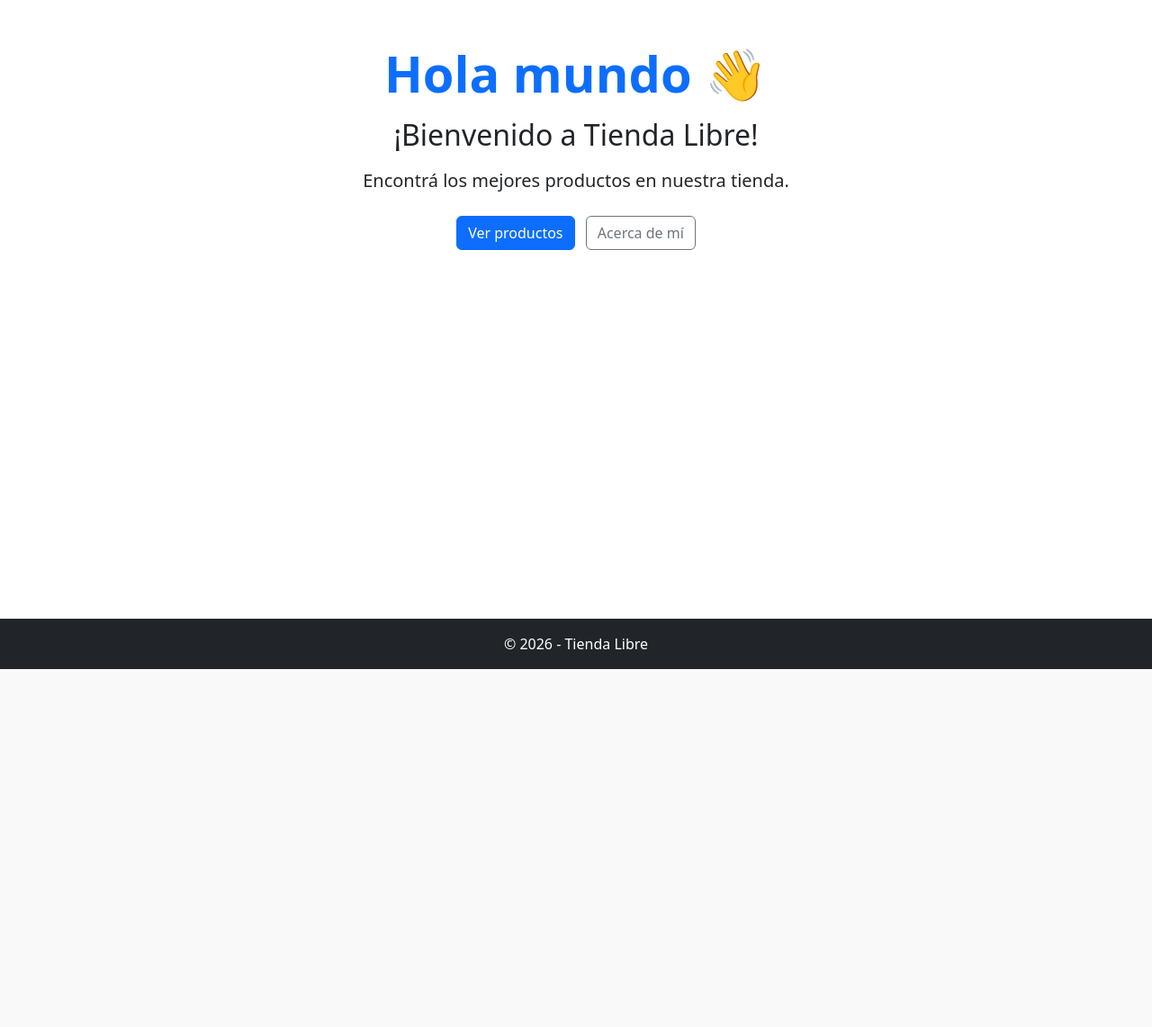
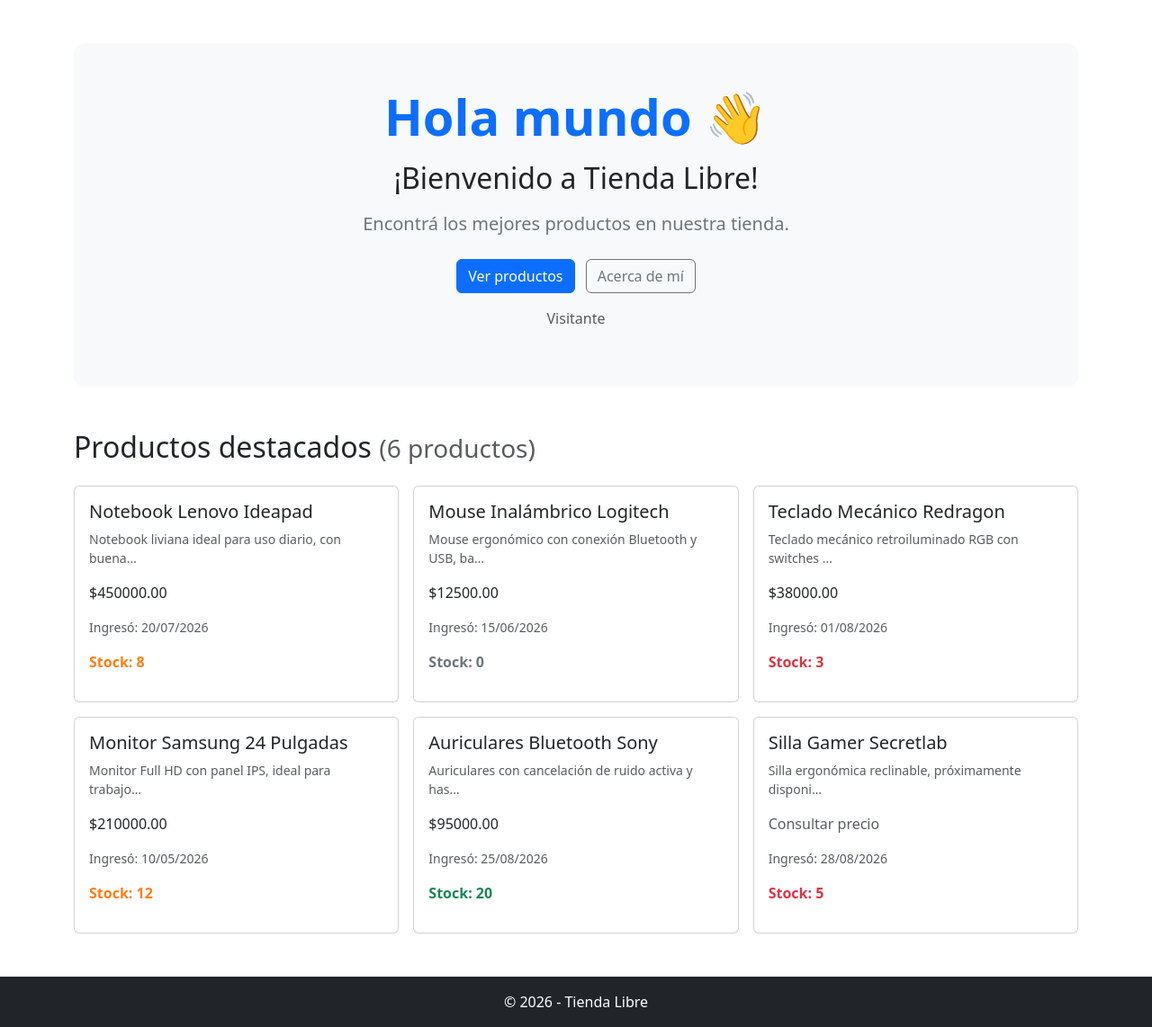
Before and after one commit to Villada-PG3/trabajo-practico-tienda-libre-tomasb2009, a Django app: page / in a window 1280 px wide. Shown: the part 56-1198 px from the top of the page at 90% size. Before the commit the page ends 800 px from the top, so only its background shows below. Run offline with Django 5.2, Linux system fonts and the light colour scheme.

Commit message:
feat: template dinámico con DTL en home

```diff
--- /dev/null
+++ b/tiendalibre/static/tiendalibre/css/home.css
@@ -0,0 +1,33 @@
+.home-hero {
+  background-color: #f8f9fa;
+  border-radius: 0.75rem;
+  padding: 3rem 2rem;
+}
+
+.home-title {
+  color: #0d6efd;
+}
+
+.home-subtitle {
+  color: #6c757d;
+}
+
+.stock-alto {
+  color: #198754;
+  font-weight: 600;
+}
+
+.stock-medio {
+  color: #fd7e14;
+  font-weight: 600;
+}
+
+.stock-bajo {
+  color: #dc3545;
+  font-weight: 600;
+}
+
+.stock-agotado {
+  color: #6c757d;
+  font-weight: 600;
+}
--- a/tiendalibre/templates/tiendalibre/base.html
+++ b/tiendalibre/templates/tiendalibre/base.html
@@ -12,6 +12,7 @@
       href="https://cdn.jsdelivr.net/npm/bootstrap@5.3.3/dist/css/bootstrap.min.css"
       rel="stylesheet"
     />
+    {% block extra_css %}{% endblock %}
   </head>
 
   <body class="d-flex flex-column min-vh-100">
--- a/tiendalibre/templates/tiendalibre/home.html
+++ b/tiendalibre/templates/tiendalibre/home.html
@@ -1,13 +1,17 @@
-{% extends "tiendalibre/base.html" %} {% block title %} Inicio | Tienda Libre
-{%endblock %} {% block content %}
+{% extends "tiendalibre/base.html" %} {% load static %} {% block title %} Inicio
+| Tienda Libre {% endblock %} {% block extra_css %}
+<link rel="stylesheet" href="{% static 'tiendalibre/css/home.css' %}" />
+{% endblock %} {% block content %}
 
 <div class="container py-5">
-  <div class="text-center">
-    <h1 class="display-4 fw-bold text-primary">Hola mundo 👋</h1>
+  <div class="text-center home-hero">
+    <h1 class="display-4 fw-bold home-title">Hola mundo 👋</h1>
 
     <h2 class="mt-3">¡Bienvenido a Tienda Libre!</h2>
 
-    <p class="lead mt-3">Encontrá los mejores productos en nuestra tienda.</p>
+    <p class="lead mt-3 home-subtitle">
+      Encontrá los mejores productos en nuestra tienda.
+    </p>
 
     <div class="mt-4">
       <a href="{% url 'tiendalibre:productos' %}" class="btn btn-primary me-2">
@@ -21,6 +25,64 @@
         Acerca de mí
       </a>
     </div>
+
+    {% if usuario_logueado %}
+    <p class="mt-3 text-success">Sesión iniciada</p>
+    {% else %}
+    <p class="mt-3 text-muted">Visitante</p>
+    {% endif %}
+  </div>
+
+  <h2 class="mt-5 mb-4">
+    {{ titulo }}
+    <small class="text-muted"
+      >({{ productos_destacados|length }} productos)</small
+    >
+  </h2>
+
+  <div class="row g-3">
+    {% for producto in productos_destacados %}
+    <div class="col-12 col-md-6 col-lg-4">
+      <div class="card h-100">
+        <div class="card-body">
+          <h5 class="card-title">{{ producto.nombre|title }}</h5>
+
+          <p class="card-text text-muted small">
+            {{ producto.descripcion|truncatechars:50 }}
+          </p>
+
+          <p class="card-text">
+            {% if producto.precio %} ${{ producto.precio|floatformat:2 }}
+            {% else %}
+            <span class="text-muted"
+              >{{ producto.precio|default:"Consultar precio" }}</span
+            >
+            {% endif %}
+          </p>
+
+          <p class="card-text small text-muted">
+            Ingresó: {{ producto.fecha_ingreso|date:"d/m/Y" }}
+          </p>
+
+          {% if producto.stock == 0 %}
+          <p class="stock-agotado">Stock: {{ producto.stock }}</p>
+          {% elif producto.stock <= 5 %}
+          <p class="stock-bajo">Stock: {{ producto.stock }}</p>
+          {% elif producto.stock <= 15 %}
+          <p class="stock-medio">Stock: {{ producto.stock }}</p>
+          {% else %}
+          <p class="stock-alto">Stock: {{ producto.stock }}</p>
+          {% endif %}
+        </div>
+      </div>
+    </div>
+    {% empty %}
+    <div class="col-12">
+      <p class="text-center text-muted">
+        No hay productos destacados por el momento.
+      </p>
+    </div>
+    {% endfor %}
   </div>
 </div>
 
--- a/tiendalibre/views.py
+++ b/tiendalibre/views.py
@@ -4,6 +4,8 @@ from django.views.generic import TemplateView
 # Create your views here.
 class ProductosTemplateView(TemplateView):
     template_name = "productos.html" """
+
+from datetime import date
 
 from django.http import HttpResponse
 from django.shortcuts import render
@@ -21,7 +23,57 @@ def productos(request):
 
 
 def home(request):
-    return render(request, "tiendalibre/home.html")
+    productos_destacados = [
+        {
+            'nombre': 'notebook lenovo ideapad',
+            'precio': 450000,
+            'stock': 8,
+            'descripcion': 'Notebook liviana ideal para uso diario, con buena batería y pantalla Full HD de 15 pulgadas.',
+            'fecha_ingreso': date(2026, 7, 20),
+        },
+        {
+            'nombre': 'mouse inalámbrico logitech',
+            'precio': 12500,
+            'stock': 0,
+            'descripcion': 'Mouse ergonómico con conexión Bluetooth y USB, batería de larga duración.',
+            'fecha_ingreso': date(2026, 6, 15),
+        },
+        {
+            'nombre': 'teclado mecánico redragon',
+            'precio': 38000,
+            'stock': 3,
+            'descripcion': 'Teclado mecánico retroiluminado RGB con switches azules.',
+            'fecha_ingreso': date(2026, 8, 1),
+        },
+        {
+            'nombre': 'monitor samsung 24 pulgadas',
+            'precio': 210000,
+            'stock': 12,
+            'descripcion': 'Monitor Full HD con panel IPS, ideal para trabajo y diseño.',
+            'fecha_ingreso': date(2026, 5, 10),
+        },
+        {
+            'nombre': 'auriculares bluetooth sony',
+            'precio': 95000,
+            'stock': 20,
+            'descripcion': 'Auriculares con cancelación de ruido activa y hasta 30 horas de batería.',
+            'fecha_ingreso': date(2026, 8, 25),
+        },
+        {
+            'nombre': 'silla gamer secretlab',
+            'precio': None,
+            'stock': 5,
+            'descripcion': 'Silla ergonómica reclinable, próximamente disponible con nuevo precio de lanzamiento.',
+            'fecha_ingreso': date(2026, 8, 28),
+        },
+    ]
+
+    context = {
+        'titulo': 'Productos destacados',
+        'usuario_logueado': False,
+        'productos_destacados': productos_destacados,
+    }
+    return render(request, "tiendalibre/home.html", context)
 
 
 def acerca_de_mi(request):
```
